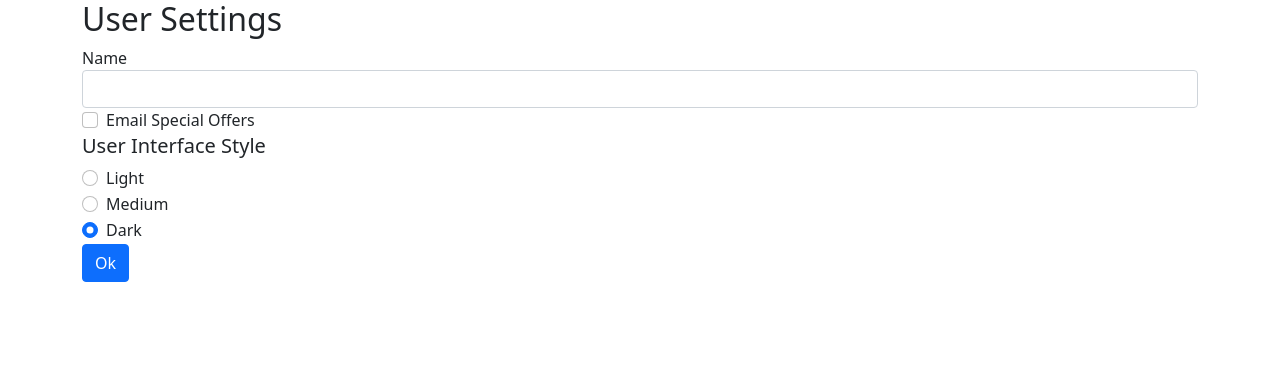
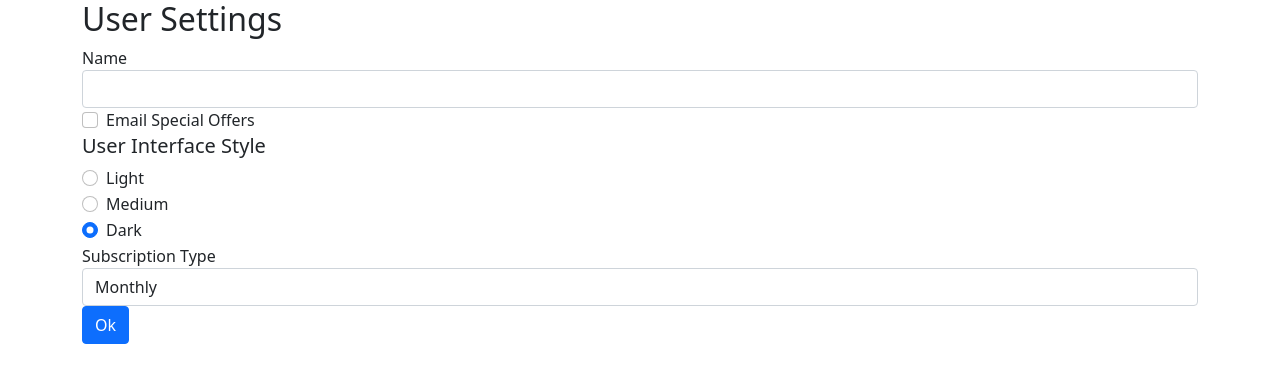
Before and after one commit to StevenSDove/ps-angular-forms-playground, an Angular app: page / in a window 1280 px wide. Shown: the top 382 px of the page. Built offline with nearby package versions, Linux system fonts and the light colour scheme.

Commit message:
Add simple select

```diff
--- a/src/app/user-settings-form/user-settings-form.component.html
+++ b/src/app/user-settings-form/user-settings-form.component.html
@@ -53,6 +53,16 @@
         <label class="form-check-label" for="darkInterface"> Dark </label>
       </div>
     </div>
+
+    <div class="form-group">
+      <label for="subscriptionType">Subscription Type</label>
+      <select class="form-control" id="subscriptionType">
+        <option>Monthly</option>
+        <option>Annual</option>
+        <option>Lifetime</option>
+      </select>
+    </div>
+
     <button class="btn btn-primary">Ok</button>
   </form>
 </div>
```
